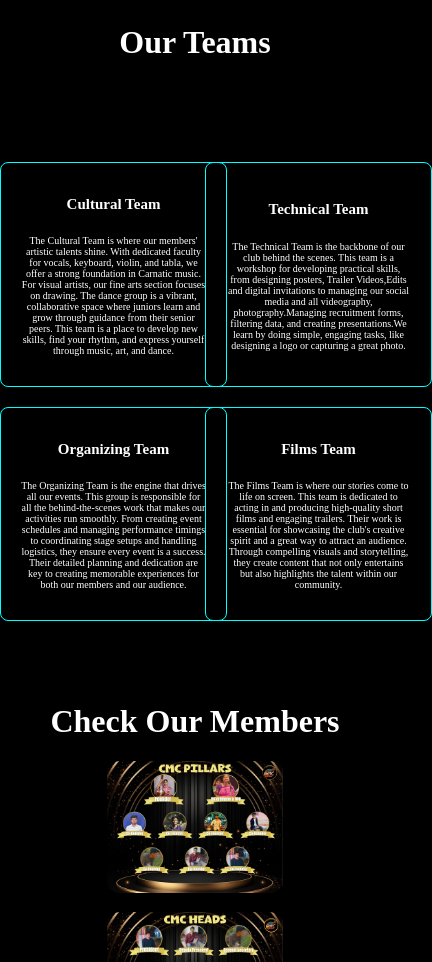
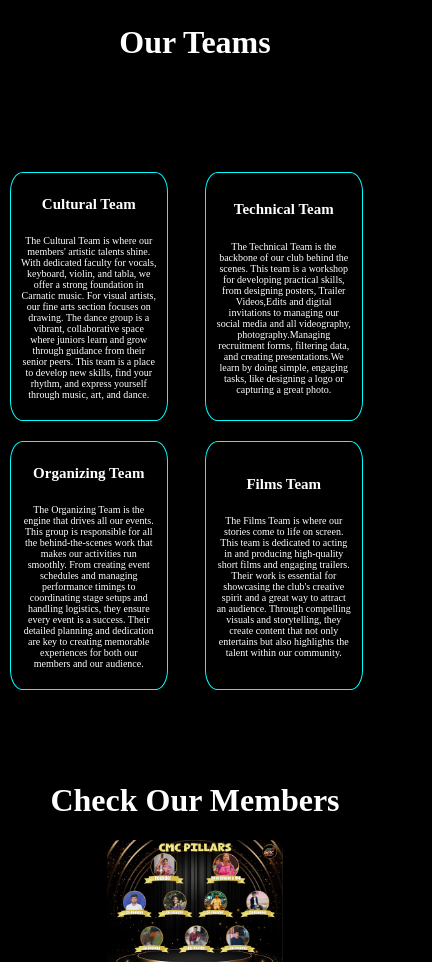
Before and after one commit to S-SaiTarun/CMC-Web, a plain HTML site: page index.html in a window 390 px wide. Shown: the part 1820-2782 px from the top of the page, 432 px wide, since content can reach past the window. Drawn offline with Linux system fonts and the light colour scheme.

Commit message:
changed teams section

```diff
--- a/darkmode.css
+++ b/darkmode.css
@@ -296,10 +296,12 @@ nav a:hover{
         justify-content: center;
     }
     .Department01{
-        width: 100%;
+        width: 90%;
         height: auto;
         font-size: 10px;
-        padding: 20px;
+        padding: 10px;
+        border-radius: 8%;
+        box-sizing: border-box;
     }
     .whp{
         width: 45vw;
@@ -309,6 +311,7 @@ nav a:hover{
         display: grid;
         grid-template-columns: repeat(2,1fr);
         gap: 20px;
+        padding: 10px;
         justify-content: center;
     }
 
```
